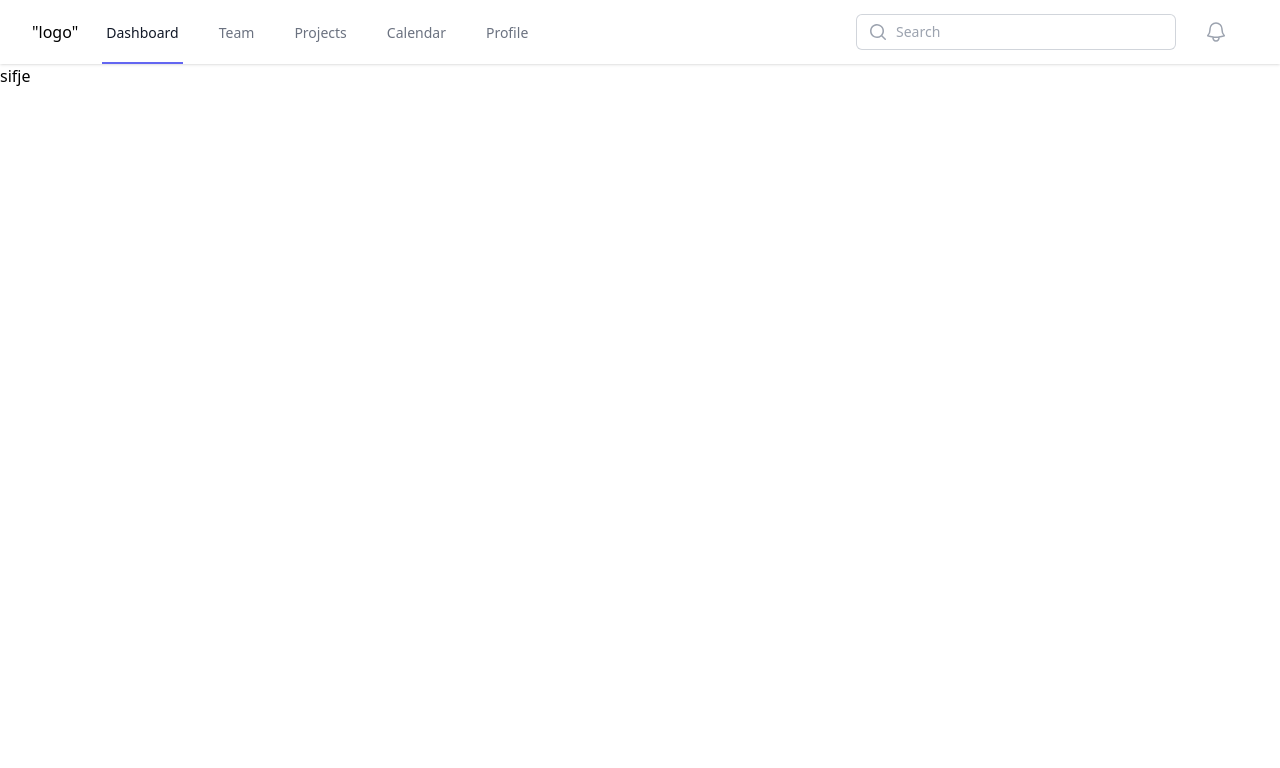
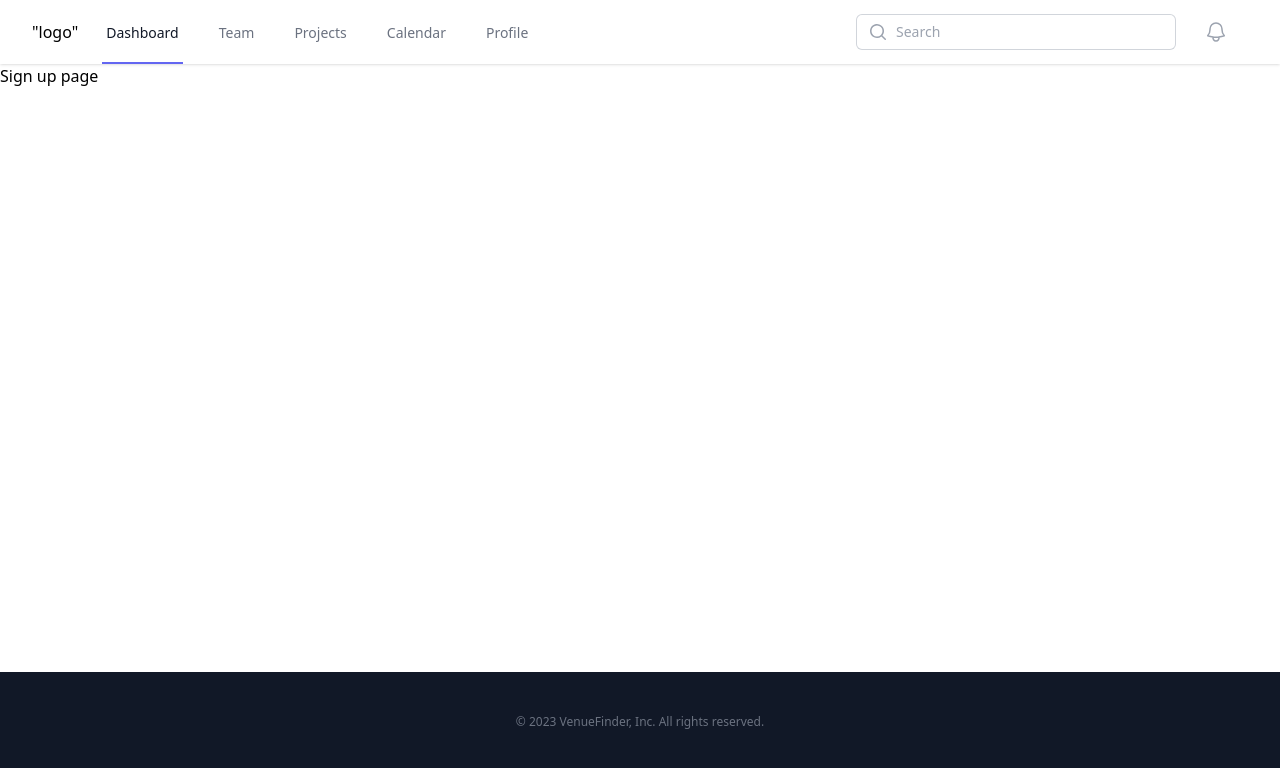
Before and after one commit to IsacHolstad/venuefinder, a React (Create React App) app: page /signup in a window 1280 px wide. Shown: the top 768 px of the page. Built offline with nearby package versions, Linux system fonts and the light colour scheme.

Commit message:
footer made

```diff
--- a/src/App.js
+++ b/src/App.js
@@ -1,11 +1,13 @@
 import './index.css';
 import Router from "./routes/Router";
 import HeaderNavigation from "./components/shared/HeaderNavigation";
+import Footer from "./components/shared/Footer";
 function App() {
   return (
     <>
       <HeaderNavigation/>
       <Router/>
+      <Footer/>
     </>
 
 
--- /dev/null
+++ b/src/components/shared/Footer.js
@@ -0,0 +1,15 @@
+import React from 'react';
+
+const Footer = () => {
+    return (
+        <>
+            <footer className="bg-gray-900 absolute w-full bottom-0 border-1 border-gray-500 h-32">
+                <p className="mt-10 text-center text-xs leading-5 text-gray-500">
+                    &copy; 2023 VenueFinder, Inc. All rights reserved.
+                </p>
+            </footer>
+        </>
+    );
+};
+
+export default Footer;
--- a/src/components/views/SignUp.js
+++ b/src/components/views/SignUp.js
@@ -3,7 +3,7 @@ import React from 'react';
 const SignUp = () => {
     return (
         <>
-            <h1>sifje</h1>
+            <h1>Sign up page</h1>
         </>
     );
 };
```
